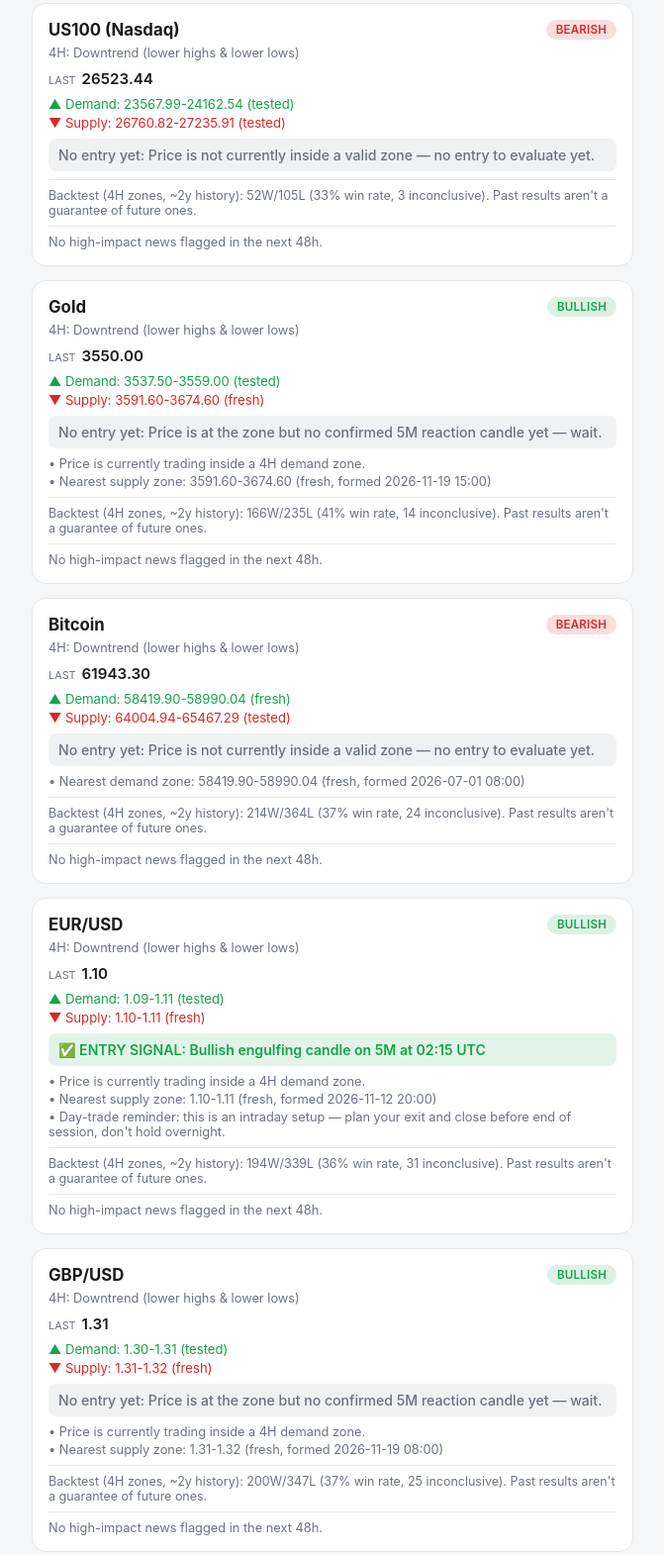
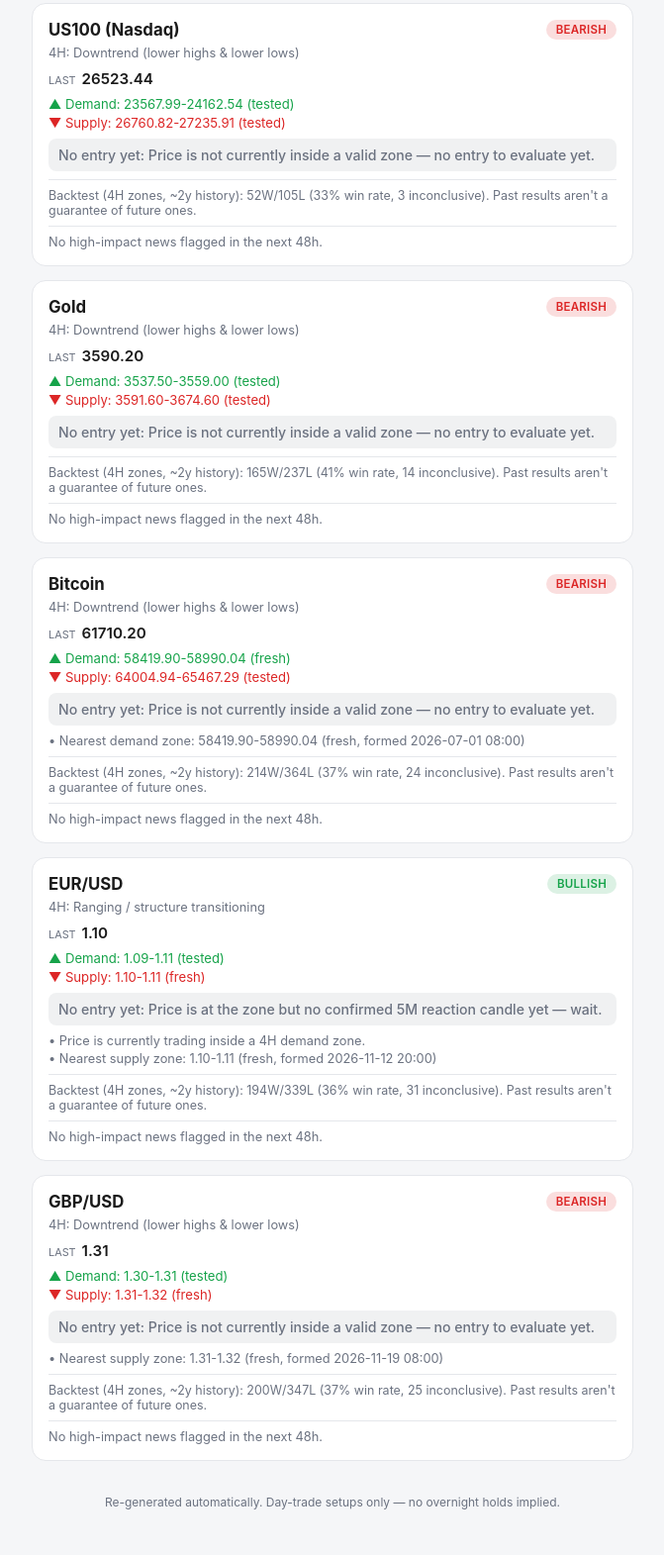
Before and after one commit to Mario1904/signal-bot, a plain HTML site: page docs/index.html in a window 1280 px wide. Shown: the part 528-2099 px from the top of the page at 99% size, without its empty margins (304-975 px from the left). After the commit the page ends 2077 px from the top, so only its background shows below. Drawn offline with Linux system fonts and the light colour scheme.

Commit message:
Daily market report update

```diff
--- a/docs/index.html
+++ b/docs/index.html
@@ -67,7 +67,7 @@
 <body>
 <header>
   <h1>📊 Daily Market Report</h1>
-  <p>Generated 2026-11-20 02:56 UTC &middot; 4H structure/zones, 5M entry, red-news filter</p>
+  <p>Generated 2026-11-20 11:18 UTC &middot; 4H structure/zones, 5M entry, red-news filter</p>
 </header>
 <div class="disclaimer">
   Educational tool only — not financial advice, not a guarantee of accuracy.
@@ -107,18 +107,18 @@
   <div class="news">No high-impact news flagged in the next 48h.</div>
 </div>
 
-<div class="card Bullish">
+<div class="card Bearish">
   <div class="card-head">
     <h2>Gold</h2>
-    <span class="badge Bullish">Bullish</span>
+    <span class="badge Bearish">Bearish</span>
   </div>
   <div class="structure">4H: Downtrend (lower highs & lower lows)</div>
-  <div class="stats"><span class="label">Last</span><span class="value">3550.00</span></div>
-  <div class="zones"><div class="zone-demand">▲ Demand: 3537.50-3559.00 (tested)</div><div class="zone-supply">▼ Supply: 3591.60-3674.60 (fresh)</div></div>
-  <div class="entry signal-no">No entry yet: Price is at the zone but no confirmed 5M reaction candle yet — wait.</div>
+  <div class="stats"><span class="label">Last</span><span class="value">3590.20</span></div>
+  <div class="zones"><div class="zone-demand">▲ Demand: 3537.50-3559.00 (tested)</div><div class="zone-supply">▼ Supply: 3591.60-3674.60 (tested)</div></div>
+  <div class="entry signal-no">No entry yet: Price is not currently inside a valid zone — no entry to evaluate yet.</div>
 
-  <div class="notes"><div>• Price is currently trading inside a 4H demand zone.</div><div>• Nearest supply zone: 3591.60-3674.60 (fresh, formed 2026-11-19 15:00)</div></div>
-  <div class="backtest">Backtest (4H zones, ~2y history): 166W/235L (41% win rate, 14 inconclusive). Past results aren't a guarantee of future ones.</div>
+  <div class="notes"></div>
+  <div class="backtest">Backtest (4H zones, ~2y history): 165W/237L (41% win rate, 14 inconclusive). Past results aren't a guarantee of future ones.</div>
   <div class="news">No high-impact news flagged in the next 48h.</div>
 </div>
 
@@ -128,7 +128,7 @@
     <span class="badge Bearish">Bearish</span>
   </div>
   <div class="structure">4H: Downtrend (lower highs & lower lows)</div>
-  <div class="stats"><span class="label">Last</span><span class="value">61943.30</span></div>
+  <div class="stats"><span class="label">Last</span><span class="value">61710.20</span></div>
   <div class="zones"><div class="zone-demand">▲ Demand: 58419.90-58990.04 (fresh)</div><div class="zone-supply">▼ Supply: 64004.94-65467.29 (tested)</div></div>
   <div class="entry signal-no">No entry yet: Price is not currently inside a valid zone — no entry to evaluate yet.</div>
 
@@ -142,27 +142,27 @@
     <h2>EUR/USD</h2>
     <span class="badge Bullish">Bullish</span>
   </div>
-  <div class="structure">4H: Downtrend (lower highs & lower lows)</div>
+  <div class="structure">4H: Ranging / structure transitioning</div>
   <div class="stats"><span class="label">Last</span><span class="value">1.10</span></div>
   <div class="zones"><div class="zone-demand">▲ Demand: 1.09-1.11 (tested)</div><div class="zone-supply">▼ Supply: 1.10-1.11 (fresh)</div></div>
-  <div class="entry signal-yes">✅ ENTRY SIGNAL: Bullish engulfing candle on 5M at 02:15 UTC</div>
+  <div class="entry signal-no">No entry yet: Price is at the zone but no confirmed 5M reaction candle yet — wait.</div>
 
-  <div class="notes"><div>• Price is currently trading inside a 4H demand zone.</div><div>• Nearest supply zone: 1.10-1.11 (fresh, formed 2026-11-12 20:00)</div><div>• Day-trade reminder: this is an intraday setup — plan your exit and close before end of session, don't hold overnight.</div></div>
+  <div class="notes"><div>• Price is currently trading inside a 4H demand zone.</div><div>• Nearest supply zone: 1.10-1.11 (fresh, formed 2026-11-12 20:00)</div></div>
   <div class="backtest">Backtest (4H zones, ~2y history): 194W/339L (36% win rate, 31 inconclusive). Past results aren't a guarantee of future ones.</div>
   <div class="news">No high-impact news flagged in the next 48h.</div>
 </div>
 
-<div class="card Bullish">
+<div class="card Bearish">
   <div class="card-head">
     <h2>GBP/USD</h2>
-    <span class="badge Bullish">Bullish</span>
+    <span class="badge Bearish">Bearish</span>
   </div>
   <div class="structure">4H: Downtrend (lower highs & lower lows)</div>
   <div class="stats"><span class="label">Last</span><span class="value">1.31</span></div>
   <div class="zones"><div class="zone-demand">▲ Demand: 1.30-1.31 (tested)</div><div class="zone-supply">▼ Supply: 1.31-1.32 (fresh)</div></div>
-  <div class="entry signal-no">No entry yet: Price is at the zone but no confirmed 5M reaction candle yet — wait.</div>
+  <div class="entry signal-no">No entry yet: Price is not currently inside a valid zone — no entry to evaluate yet.</div>
 
-  <div class="notes"><div>• Price is currently trading inside a 4H demand zone.</div><div>• Nearest supply zone: 1.31-1.32 (fresh, formed 2026-11-19 08:00)</div></div>
+  <div class="notes"><div>• Nearest supply zone: 1.31-1.32 (fresh, formed 2026-11-19 08:00)</div></div>
   <div class="backtest">Backtest (4H zones, ~2y history): 200W/347L (37% win rate, 25 inconclusive). Past results aren't a guarantee of future ones.</div>
   <div class="news">No high-impact news flagged in the next 48h.</div>
 </div>
```
